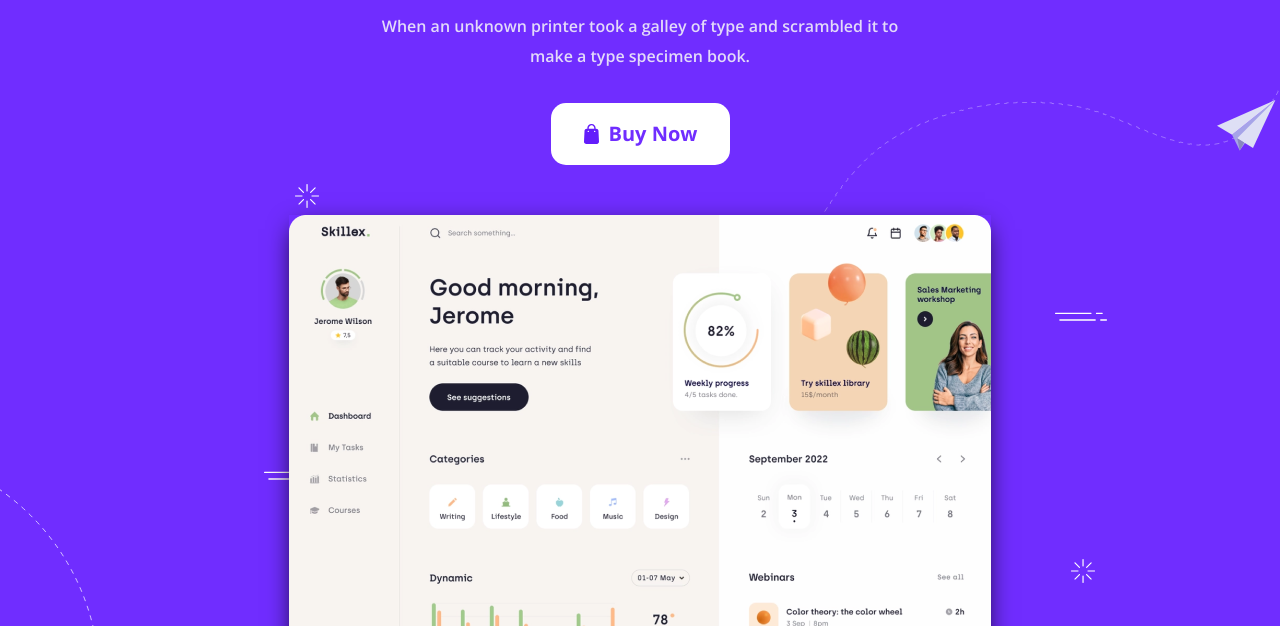
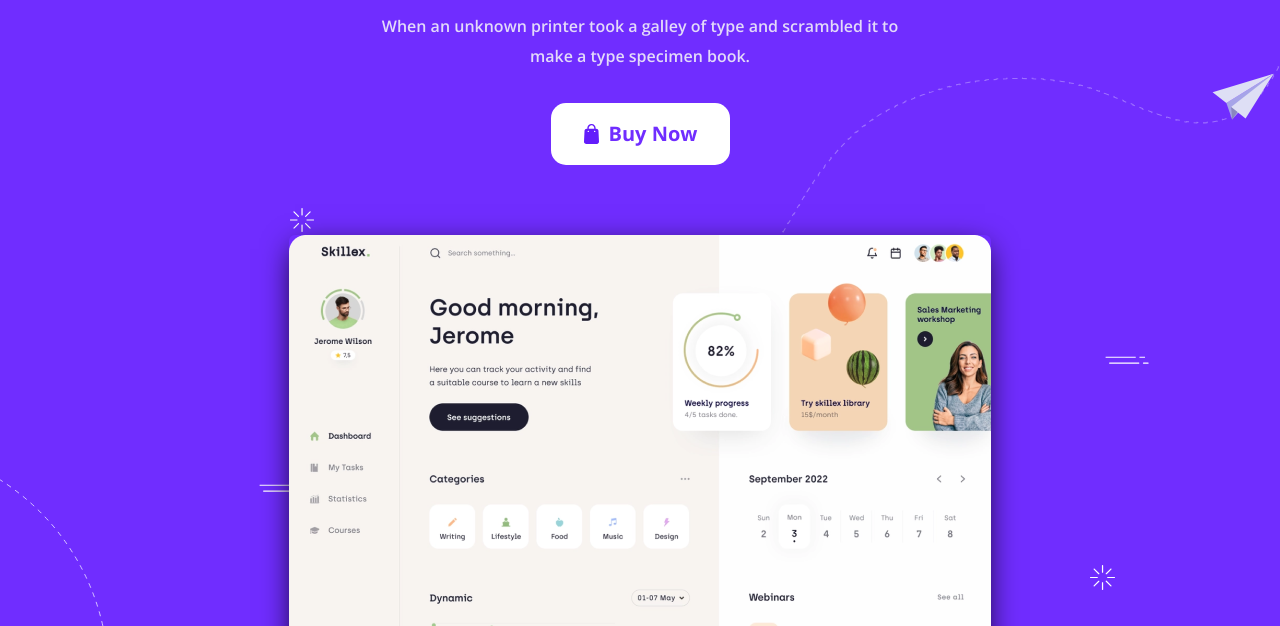
Before and after one commit to deeepak-me/zennod, a plain HTML site: page index.html in a window 1280 px wide. Shown: the part 326-952 px from the top of the page. Drawn offline with nearby package versions, Linux system fonts and the light colour scheme.

Commit message:
feat: Comments Added

```diff
--- a/index.html
+++ b/index.html
@@ -4,12 +4,14 @@
     <meta charset="UTF-8">
     <meta http-equiv="X-UA-Compatible" content="IE=edge">
     <meta name="viewport" content="width=device-width, initial-scale=1.0">
-    <title>Zennod Technologies</title>
+    <title>Zennode Technologies</title>
 
     <!--style link-->
     <link rel="stylesheet" href="style.css">
 </head>
+
 <body>
+    <!-- Navbar -->
     <header class="hero">
         <nav>
             <a href="#">
@@ -26,8 +28,12 @@
             </ul>
         </nav>
     </header>
+
     <main>
+
         <div class="container">
+
+            <!-- Home -->
             <section class="top" id="top">
 
                 <div class="first">
@@ -43,33 +49,20 @@
                         <img src="./image/Layer_1.svg" alt=""> Buy Now
                     </div>
                 </label>
-
-                    <div class="center">
-                        <img src="./image/Mask group.png" alt="">
+                <div class="center-vector">
+                        <img src="./image/Mask group.png" class="center">
+                        <img src="./image/Vector1.svg" class="vector1">
+                        <img src="./image/Isolation_Mode.svg" class="vector2">
+                        <img src="./image/Group 174.svg" class="vector3">
+                        <img src="./image/Group 174.svg" class="vector4">
+                        <img src="./image/Ellipse 28.svg" class="vector7">
+                        <img src="./image/Group 175.svg" class="vector8">
+                        <img src="./image/Group 175.svg" class="vector9">
                 </div>
 
-                    <div class="vector1">
-                        <img src="./image/Vector1.svg">
-                    </div>
-                    <div class="vector2">
-                        <img src="./image/Isolation_Mode.svg" >
-                    </div>
-                    <div class="vector3">
-                        <img src="./image/Group 174.svg">
-                    </div>
-                    <div class="vector4">
-                        <img src="./image/Group 174.svg">
-                    </div>
-                    <div class="vector7">
-                        <img src="./image/Ellipse 28.svg">
-                    </div>
-                    <div class="vector8">
-                        <img src="./image/Group 175.svg">
-                    </div>
-                    <div class="vector9">
-                        <img src="./image/Group 175.svg">
-                    </div>
             </section>
+
+            <!-- Cards/ Bottom -->
             <section class="bottom">
                 <div class="cards">
                     <div class=" card card-1">
@@ -136,6 +129,8 @@
                     </div>
                 </div>
             </section>
+
+            <!-- Footer -->
             <section class="footer">
                 <div class="layer1">
                     <img src="./image/Layer 1.svg" alt="">
@@ -168,7 +163,9 @@
                     <img src="./image/Layer 1.svg" alt="">
                 </div>
             </section>
+
         </div>
+
     </main>
 
 </body>
--- a/style.css
+++ b/style.css
@@ -160,78 +160,80 @@ main .top{
     margin-right: 10px;
 }
 
+.top .center-vector{
+    position: relative;
+}
+
+.top .center{
+    position: relative;
+    top: 70px;
+    z-index: 10;
+    border-radius: 6px;
+    box-shadow: 0 8px 30px -6px black;
+}
+
 
 .top .vector1{
     position: absolute;
     opacity: 0.56;
     width:1202.01px;
     height:901.94px;
-    top: 180px;
-    left: 318px;
-
+    /*top: 180px;
+    left: 318px; */
+    /* height: 810px; */
+    /* top: -324px;
+    left: 122px; */
+    top: -345px;
+    left: 214px;
 }
 
 .top .vector2{
     position: absolute;
-    width: 63.62px;
-    height: 37.41px;
-    left: 1216px;
-    top: 423px;
-    transform: rotate(4.5deg);
+    /* width: 63.62px; */
+    /* height: 37.41px; */
+    left: 1120px;
+    top: -97px;
+    transform: rotate(11.5deg);
 }
 
 .top .vector3{
     position: absolute;
     width: 24px;
     height: 24px;
-    left: 295px;
-    top: 510px;
+    left: 200px;
+    top: 43px;
 }
 
 .top .vector4{
     position: absolute;
     width: 25px;
     height: 25px;
-    left: 1070px;
-    top: 885px;
+    left: 1000px;
+    top: 400px;
 }
 
 .top .vector7{
     position: absolute;
-    width: 25px;
-    height: 25px;
-    left: -84px;
-    top: 773px;
+    left: -165px;
+    top: 278px;
 }
 
 .top .vector8{
     position: absolute;
     width: 49px;
     height: 7.46px;
-    left: 264px;
-    top: 789px;
+    left: 167px;
+    top: 319px;
 }
 
 .top .vector9{
     position: absolute;
     width: 49px;
     height: 7.46px;
-    left: 1055px;
-    top: 630px;
+    left: 1013px;
+    top: 191px;
 }
 
-.top .center{
-    position: relative;
-    top: 50px;
-    z-index: 10;
-    border-radius: 6px;
-}
-
-.top .center img{
-    width: 702px;
-    height: 491px;
-    box-shadow: 0 8px 25px -6px black;
-}
 /* home section end */
 
 
@@ -250,7 +252,7 @@ main .top{
     align-items: center;
     justify-content: space-between;
     gap: 29px;
-    margin-top: 81px;
+    margin-top: 124px;
 }
 
 .cards .card{
```
Lines whose indentation alone changed are shown as unchanged.
